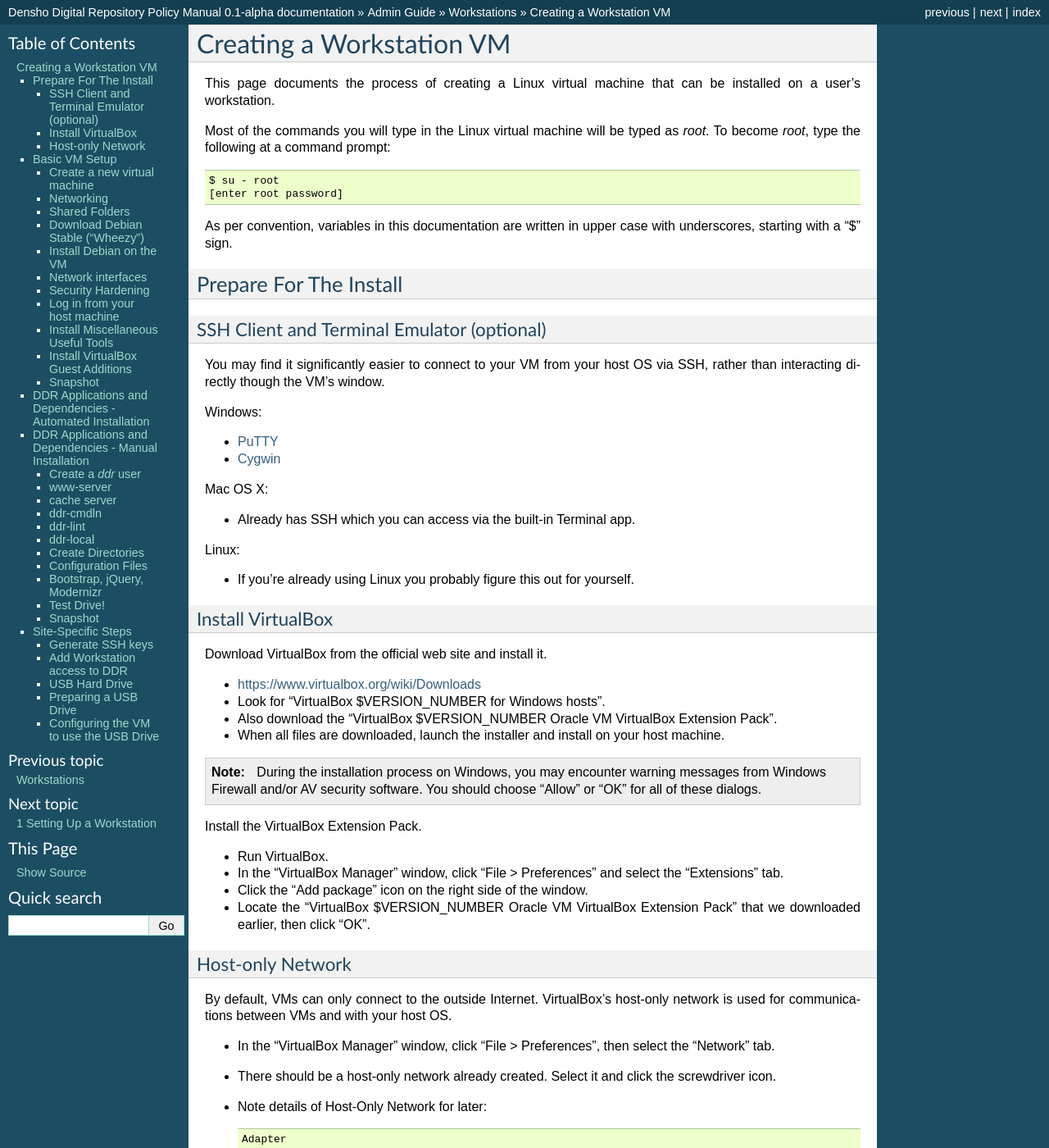
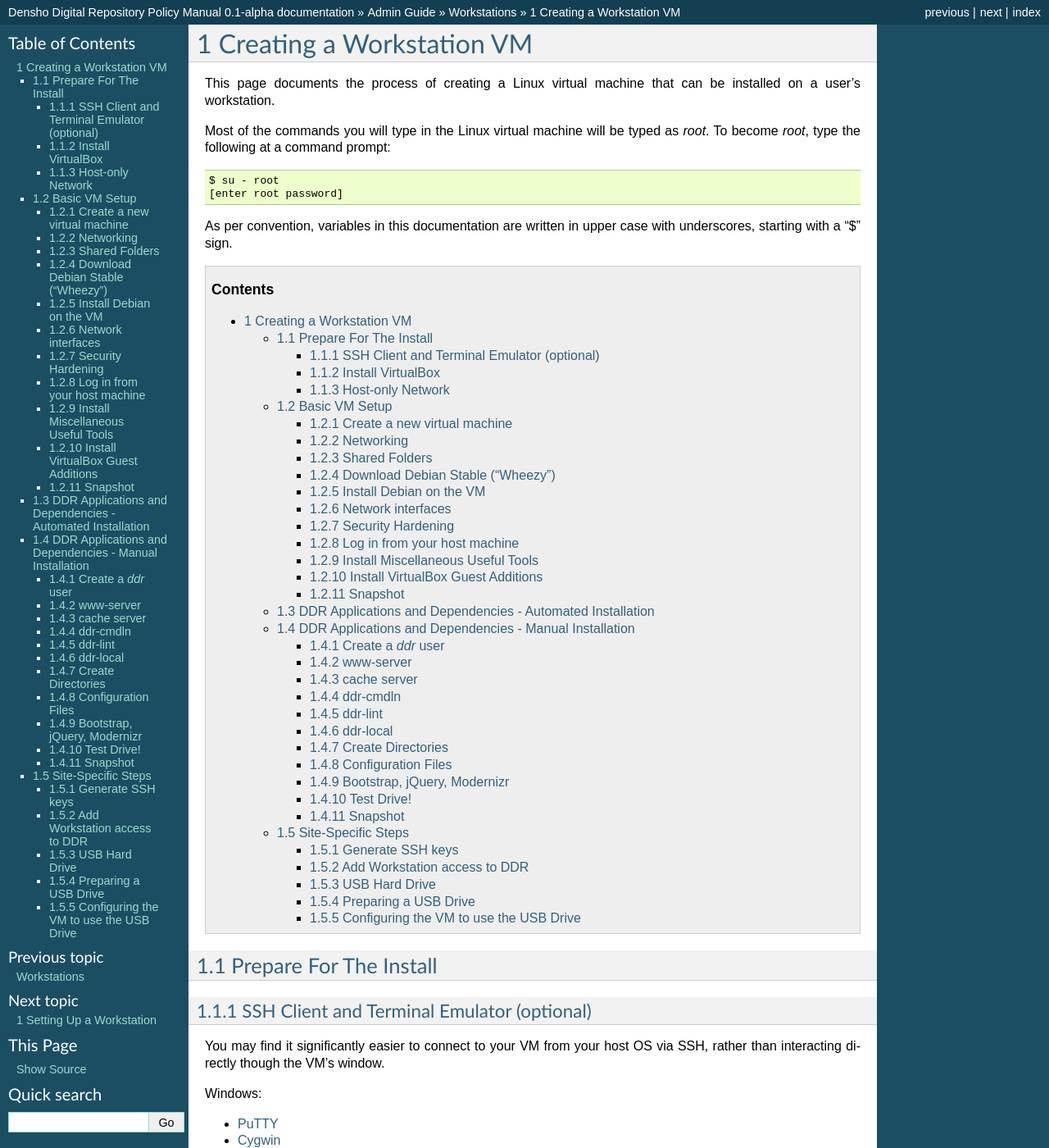
Before and after one commit to denshoproject/ddr-manual, a Sphinx documentation site: the page built from source/admins/workstations/create-workstation-vm.rst, in a window 1280 px wide and 1400 px high. Shown: the whole window at 82% size. Built offline with Sphinx 7.4.7, drawn with Linux system fonts in a browser that asks for light colours; some of the changed lines change nothing that is shown; some of the changed text lies outside the part shown.

Commit message:
Update create-workstation-vm.rst

```diff
--- a/source/admins/workstations/create-workstation-vm.rst
+++ b/source/admins/workstations/create-workstation-vm.rst
@@ -14,9 +14,8 @@ Most of the commands you will type in the Linux virtual machine will be typed as
 
 As per convention, variables in this documentation are written in upper case with underscores, starting with a "$" sign.
 
-.. toctree::
-
-
+.. contents::
+.. section-numbering::
 
 
 Prepare For The Install
```
